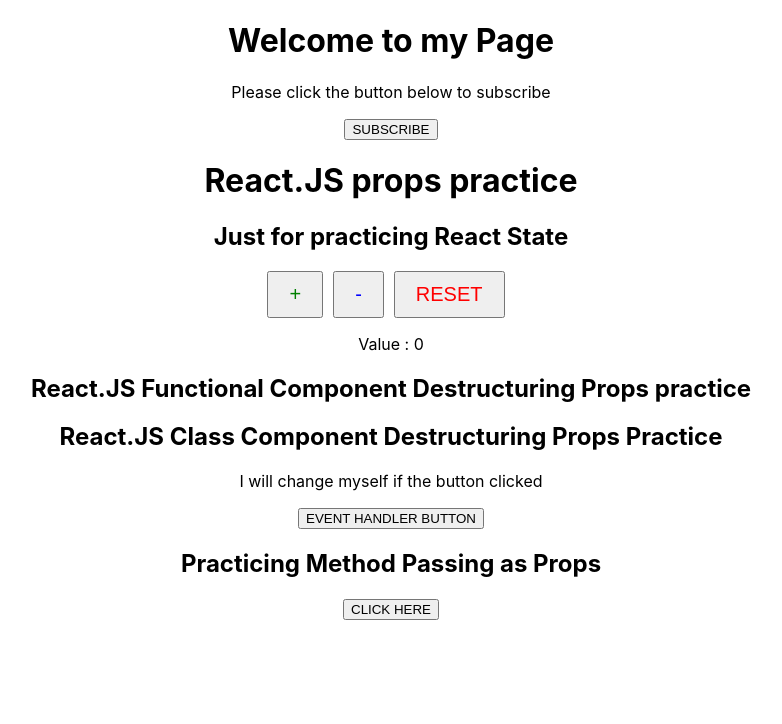
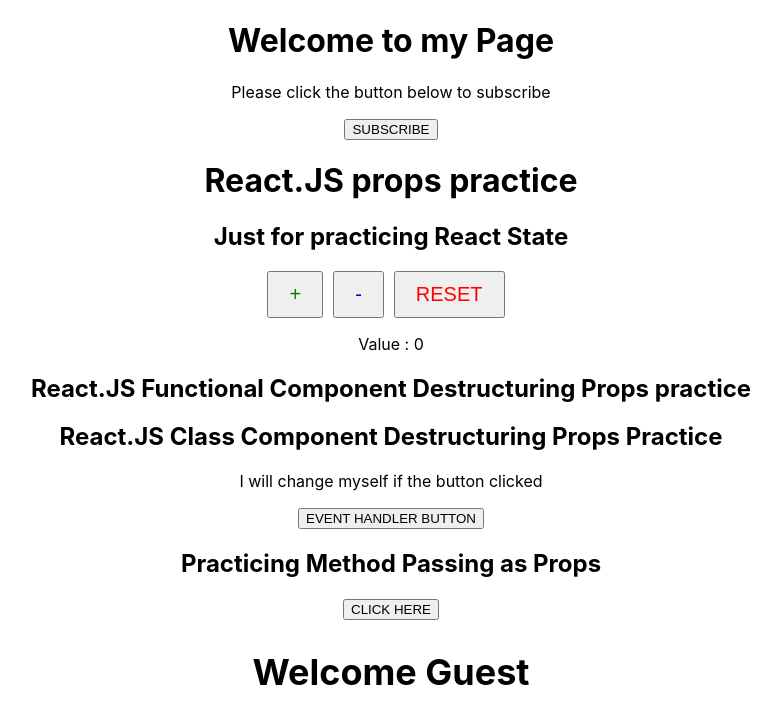
Before and after one commit to Abfahim21/React.js, a React (Create React App) app: page / in a window 1280 px wide. Shown: the top 724 px of the page, without its empty margins (249-1031 px from the left). Built offline with nearby package versions, Linux system fonts and the light colour scheme.

Commit message:
conditional rendering

```diff
--- a/src/App.js
+++ b/src/App.js
@@ -6,6 +6,7 @@
 import Hello from './components/Hello';
 import ParentComponent from './components/ParentComponent';
 import StatePractice from './components/StatePractice';
+import ConditionalRendering from './components/ConditionalRendering';
 
 function App() {
   return (
@@ -17,6 +18,7 @@
       <DestructuringPropsClassComponent d3 = 'React.JS' d4 = 'Class'/>
       <EventHandler/>
       <ParentComponent/>
+      <ConditionalRendering/>
     </div>
   );
 }
--- /dev/null
+++ b/src/components/ConditionalRendering.js
@@ -0,0 +1,23 @@
+import React, { Component } from 'react';
+
+export class ConditionalRendering extends Component {
+    constructor(props) {
+      super(props)
+
+      this.state = {
+         isLoggedIn : false
+      }
+    }
+
+  render(){
+    let message;
+    if(this.state.isLoggedIn){
+      message =  <h2>Welcome Abrar</h2>
+    } else {
+      message =  <h2>Welcome Guest</h2>
+    }
+    return (<h2>{message}</h2>);
+  }
+}
+
+export default ConditionalRendering;
```
